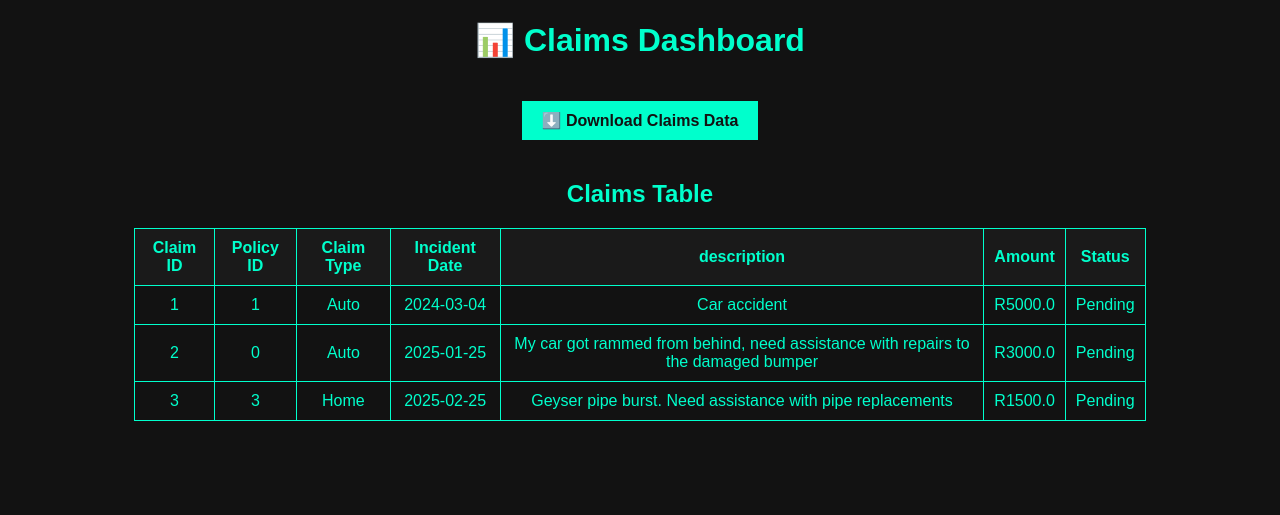
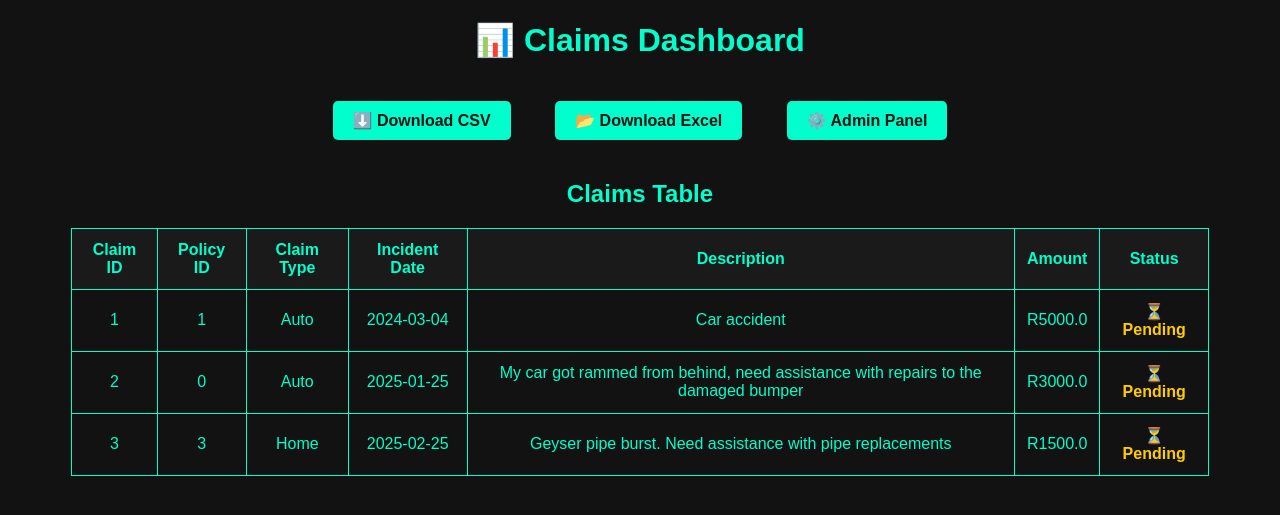
Before and after one commit to FortuneMakgakga/Policy-Tracker, a Flask app: template templates/dashboard.html in a window 1280 px wide. Shown: the top 515 px of the page. Run offline with Flask 3, Linux system fonts and the light colour scheme; the template is opened without the code that fills it: values that come from a table or form of the project are taken from there, others are empty; data comes from the database, SQL or seed files in the repository.

Commit message:
modified the UI

```diff
--- /dev/null
+++ b/claims_data.csv
@@ -0,0 +1,4 @@
+Claim ID,Policy ID,Claim Type,Incident Date,Incident Location,Description,Claim Amount,Status,Claimant Name,Contact Number,Email
+1,1,Auto,2024-03-04,New York,Car accident,5000.0,Pending,John Doe,1234567890,john.doe@example.com
+2,0,Auto,2025-01-25,Gauteng,"My car got rammed from behind, need assistance with repairs to the damaged bumper",3000.0,Pending,Fortune,0818735515,makgakgafortune1@gmail.com
+3,3,Home,2025-02-25,Western Cape,Geyser pipe burst. Need assistance with pipe replacements,1500.0,Pending,Fortune,0818735515,robynraps18@gmailcom
--- a/templates/dashboard.html
+++ b/templates/dashboard.html
@@ -12,13 +12,15 @@
             text-align: center;
         }
         table {
-            width: 80%;
+            width: 90%;
             margin: auto;
             border-collapse: collapse;
+            margin-top: 20px;
         }
         th, td {
             border: 1px solid #00ffcc;
-            padding: 10px;
+            padding: 12px;
+            text-align: center;
         }
         th {
             background-color: #1a1a1a;
@@ -31,9 +33,22 @@
             font-weight: bold;
             display: inline-block;
             margin: 20px;
+            border-radius: 5px;
         }
         .btn:hover {
             background-color: #00ddaa;
+        }
+        .status-approved {
+            color: #00ff00;
+            font-weight: bold;
+        }
+        .status-rejected {
+            color: #ff3333;
+            font-weight: bold;
+        }
+        .status-pending {
+            color: #ffcc00;
+            font-weight: bold;
         }
     </style>
 </head>
@@ -41,7 +56,10 @@
 
     <h1>📊 Claims Dashboard</h1>
 
-    <a href="/download" class="btn">⬇️ Download Claims Data</a>
+    <!-- Buttons for downloading data -->
+    <a href="/download" class="btn">⬇️ Download CSV</a>
+    <a href="/export-excel" class="btn">📂 Download Excel</a>
+    <a href="/admin/" class="btn">⚙️ Admin Panel</a>
 
     <h2>Claims Table</h2>
     <table>
@@ -50,7 +68,7 @@
             <th>Policy ID</th>
             <th>Claim Type</th>
             <th>Incident Date</th>
-            <th>description</th>
+            <th>Description</th>
             <th>Amount</th>
             <th>Status</th>
         </tr>
@@ -62,7 +80,15 @@
             <td>{{ claim.incident_date }}</td>
             <td>{{ claim.description }}</td>
             <td>R{{ claim.claim_amount }}</td>
-            <td>{{ claim.status }}</td>
+            <td>
+                {% if claim.status == 'Approved' %}
+                    <span class="status-approved">✅ Approved</span>
+                {% elif claim.status == 'Rejected' %}
+                    <span class="status-rejected">❌ Rejected</span>
+                {% else %}
+                    <span class="status-pending">⏳ Pending</span>
+                {% endif %}
+            </td>
         </tr>
         {% endfor %}
     </table>
```
Also changed, not shown: 1 other file.
